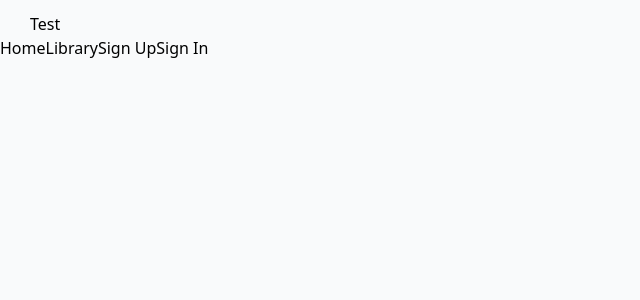
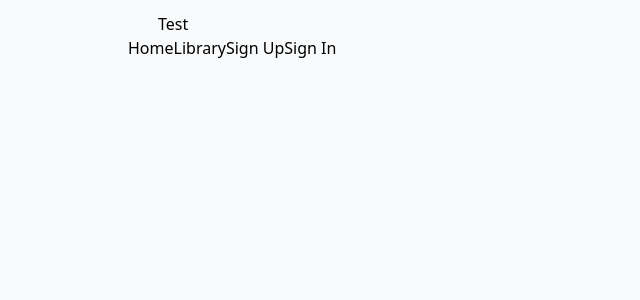
Before and after one commit to RadoslawDrab/syncer, a Vue app in the folder client/: page / in a window 1280 px wide. Shown: the top 300 px of the page, without its empty margins (0-640 px from the left). Built offline with nearby package versions, Linux system fonts and the light colour scheme; some icons are missing.

Commit message:
added app styling

```diff
--- a/client/src/assets/main.scss
+++ b/client/src/assets/main.scss
@@ -8,10 +8,17 @@
 
 @layer base {
   body {
-    @apply bg-light dark:bg-dark;
+    @apply bg-light dark:bg-dark overflow-x-hidden;
   }
 }
 
 #app {
-  position: relative;
+  @apply relative h-screen flex flex-col items-stretch max-w-5xl mx-auto;
+
+  main {
+    @apply grid grid-cols-12;
+    & > * {
+      @apply col-span-full;
+    }
+  }
 }
```
